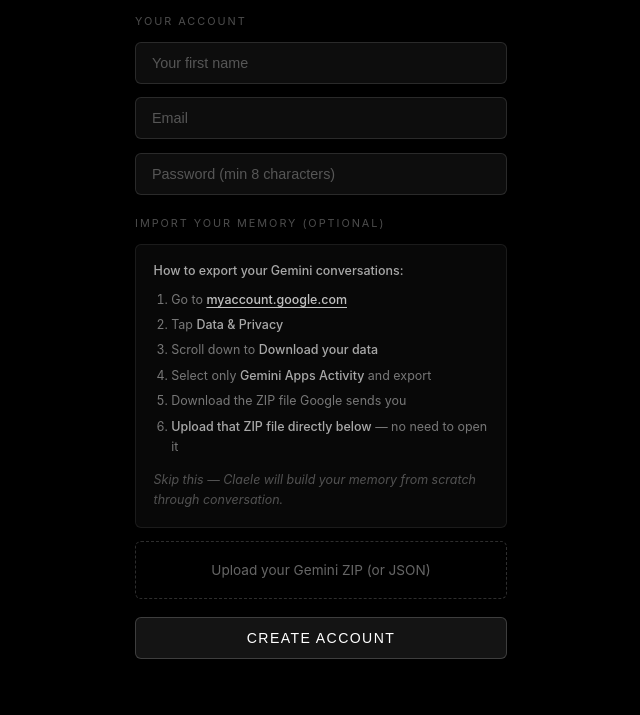
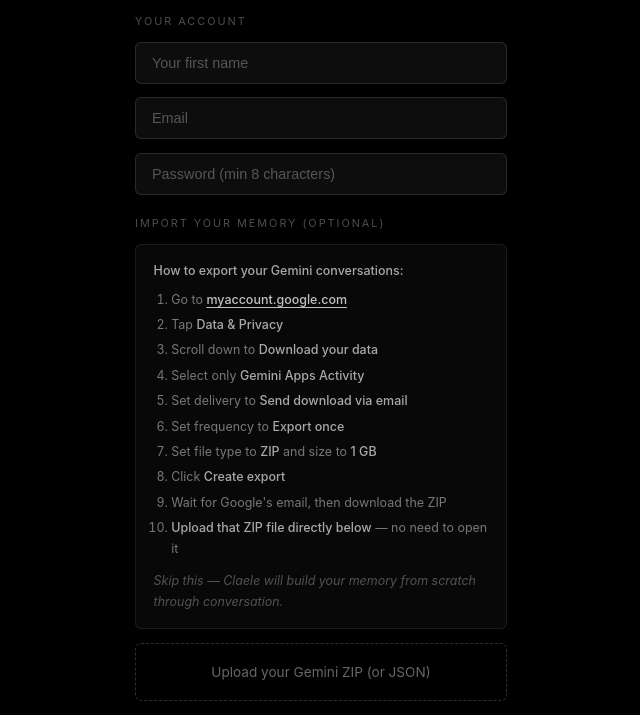
Before and after one commit to dantiscvs/claele, a plain HTML site: page register.html in a window 1280 px wide. Shown: the part 76-791 px from the top of the page, without its empty margins (319-959 px from the left). Drawn offline with nearby package versions, Linux system fonts and the light colour scheme.

Commit message:
Expand Google Takeout export steps with full settings
Co-Authored-By: Claude Sonnet 4.6 <noreply@anthropic.com>

```diff
--- a/register.html
+++ b/register.html
@@ -198,8 +198,12 @@
           <li>Go to <strong><a href="https://myaccount.google.com" target="_blank" rel="noopener" style="color:rgba(255,255,255,0.75);text-underline-offset:3px;">myaccount.google.com</a></strong></li>
           <li>Tap <strong>Data &amp; Privacy</strong></li>
           <li>Scroll down to <strong>Download your data</strong></li>
-          <li>Select only <strong>Gemini Apps Activity</strong> and export</li>
-          <li>Download the ZIP file Google sends you</li>
+          <li>Select only <strong>Gemini Apps Activity</strong></li>
+          <li>Set delivery to <strong>Send download via email</strong></li>
+          <li>Set frequency to <strong>Export once</strong></li>
+          <li>Set file type to <strong>ZIP</strong> and size to <strong>1 GB</strong></li>
+          <li>Click <strong>Create export</strong></li>
+          <li>Wait for Google's email, then download the ZIP</li>
           <li><strong>Upload that ZIP file directly below</strong> — no need to open it</li>
         </ol>
         <p class="skip-note">Skip this — Claele will build your memory from scratch through conversation.</p>
```
